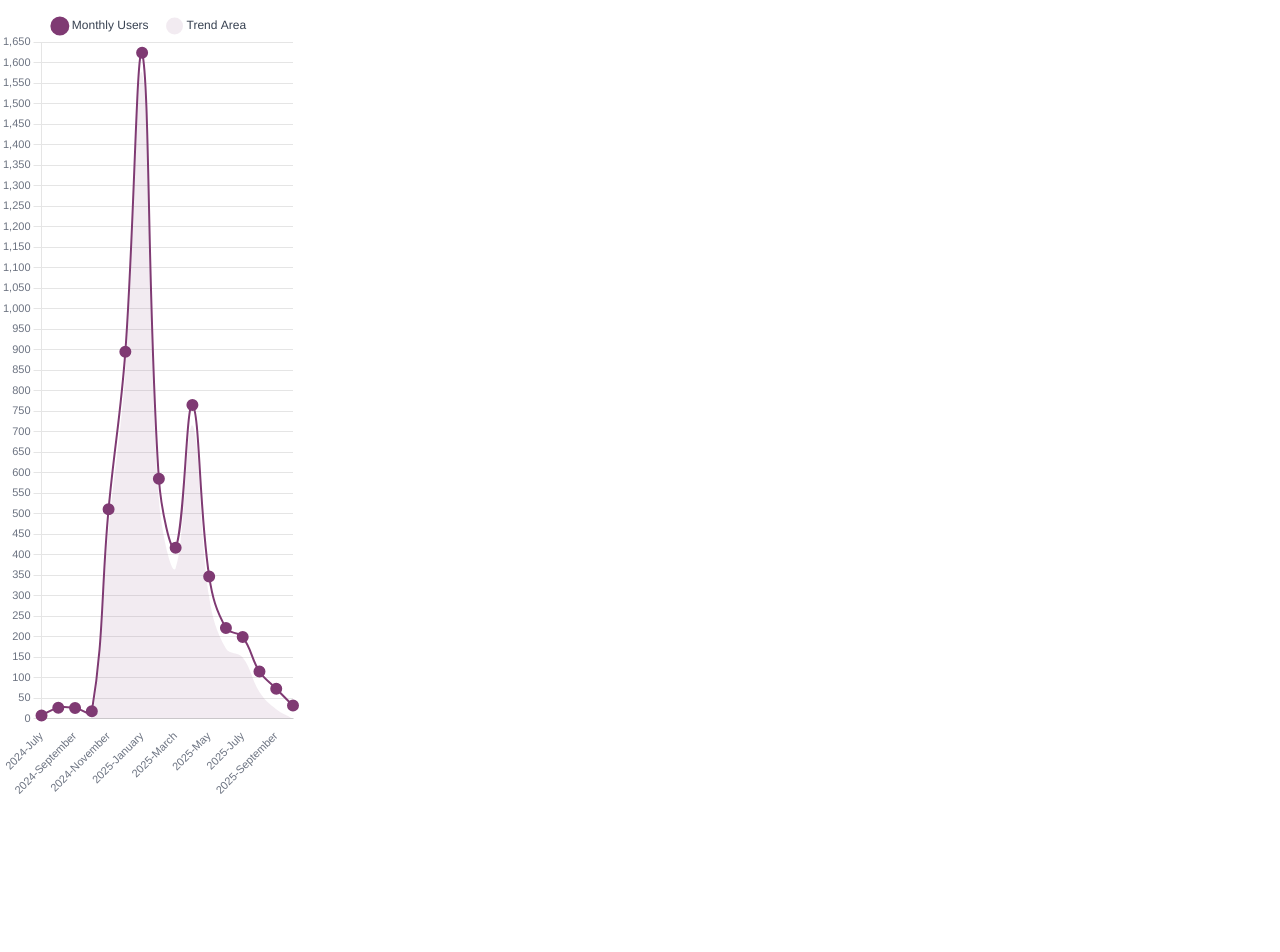
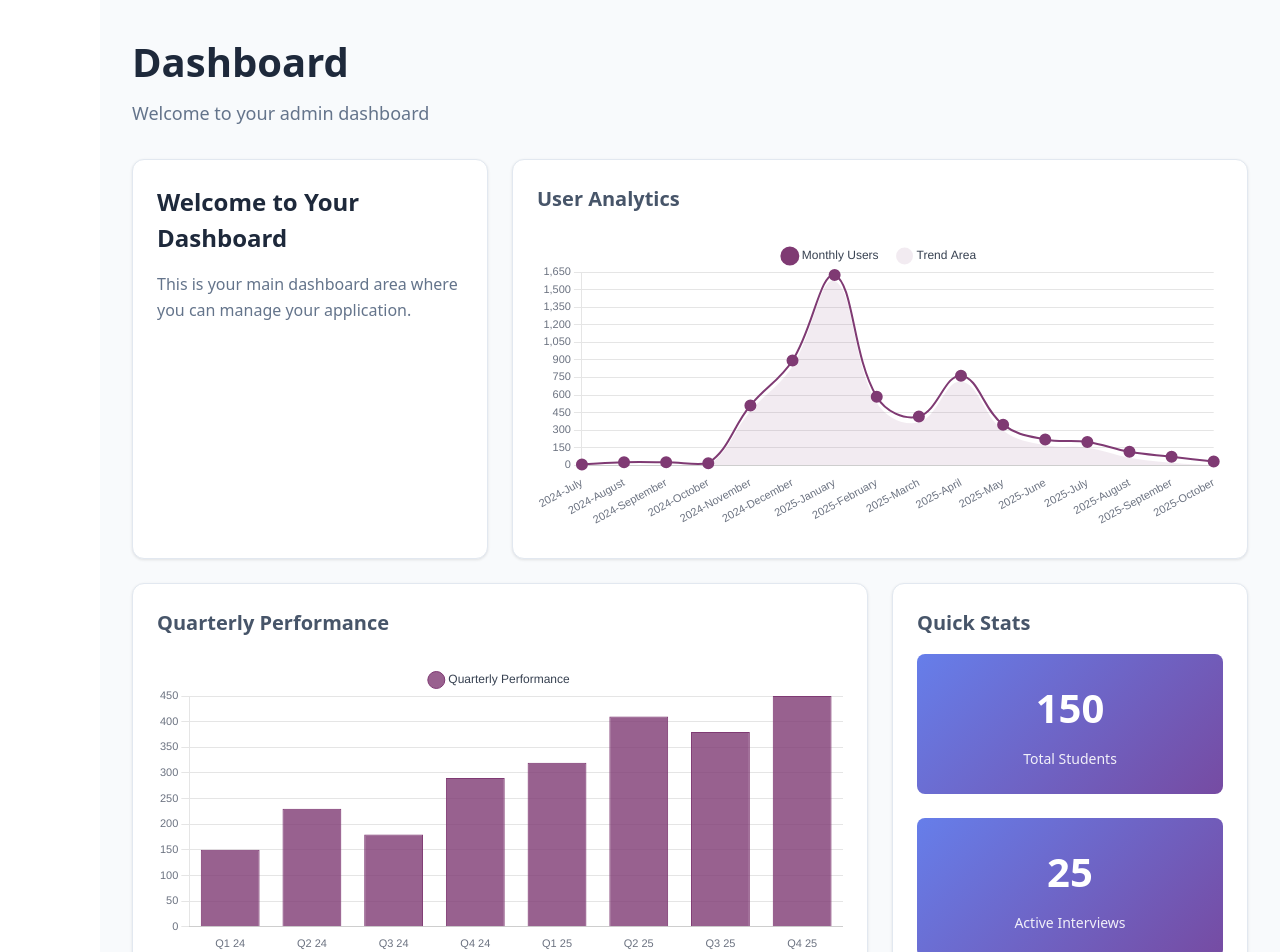
Before and after one commit to Rahulwagh228/Interview-Dashboard, a Next.js app: page /dashboard in a window 1280 px wide. Shown: the top 952 px of the page. Before the commit the page ends 800 px from the top, so only its background shows below. Built offline with nearby package versions, Linux system fonts and the light colour scheme.

Commit message:
Added the bar chart functionality into the dashboard

```diff
--- a/app/dashboard/page.tsx
+++ b/app/dashboard/page.tsx
@@ -1,9 +1,10 @@
 import React from "react";
 import Sidebar from "@/components/sidebar/Sidebar";
 import styles from "./dashboard.module.scss";
-// import { useAuth } from "@/lib/useAuth";
-import { LineGraphData } from "@/tempData";
+import { useAuth } from "@/lib/useAuth";
+import { LineGraphData, BarGraphData } from "@/tempData";
 import LineChart from "@/components/dashboardComponent/LineChart/LineChart";
+import BarChart from "@/components/dashboardComponent/BarChart/BarChart";
 
 const Page = () => {
   // Extract data properly from the LineGraphData
@@ -19,7 +20,21 @@ const Page = () => {
     return { labels, data };
   };
 
+  // Extract data for BarChart
+  const processBarData = () => {
+    if (!BarGraphData || BarGraphData.length === 0) {
+      return { labels: [], data: [] };
+    }
+
+    const dataObject = BarGraphData[0];
+    const labels = Object.keys(dataObject);
+    const data = Object.values(dataObject).map(value => parseInt(value as string));
+
+    return { labels, data };
+  };
+
   const { labels, data } = processChartData();
+  const { labels: barLabels, data: barData } = processBarData();
 
   const Linedata = {
     labels: labels, // Using extracted month names
@@ -46,12 +61,75 @@ const Page = () => {
     ],
   };
 
+  const Bardata = {
+    labels: barLabels,
+    datasets: [
+      {
+        label: "Quarterly Performance",
+        data: barData,
+        backgroundColor: "rgba(127, 58, 115, 0.8)",
+        borderColor: "#7f3a73",
+        borderWidth: 1,
+      },
+    ],
+  };
+
   return (
     <div className={styles.dashboardContainer}>
       <Sidebar />
-      <div className={styles.linechartDiv}>
-        {LineGraphData && <LineChart data={Linedata} />}
-      </div>
+      <main className={styles.mainContent}>
+        <div className={styles.contentWrapper}>
+          <div className={styles.pageHeader}>
+            <h1 className={styles.pageTitle}>Dashboard</h1>
+            <p className={styles.pageSubtitle}>Welcome to your admin dashboard</p>
+          </div>
+
+          <div className={styles.dashboardGrid}>
+            <div className={styles.dashboardCard}>
+              <h2>Welcome to Your Dashboard</h2>
+              <p>This is your main dashboard area where you can manage your application.</p>
+            </div>
+
+            {/* Line Chart Section */}
+            <div className={`${styles.dashboardCard} ${styles.chartCard}`}>
+              <h3>User Analytics</h3>
+              <div className={styles.chartContainer}>
+                {data.length > 0 ? (
+                  <LineChart data={Linedata} />
+                ) : (
+                  <div className={styles.noData}>No chart data available</div>
+                )}
+              </div>
+            </div>
+
+            {/* Bar Chart Section */}
+            <div className={`${styles.dashboardCard} ${styles.chartCard}`}>
+              <h3>Quarterly Performance</h3>
+              <div className={styles.chartContainer}>
+                {barData.length > 0 ? (
+                  <BarChart data={Bardata} />
+                ) : (
+                  <div className={styles.noData}>No chart data available</div>
+                )}
+              </div>
+            </div>
+
+            <div className={styles.dashboardCard}>
+              <h3>Quick Stats</h3>
+              <div className={styles.statsGrid}>
+                <div className={styles.statItem}>
+                  <span className={styles.statNumber}>150</span>
+                  <span className={styles.statLabel}>Total Students</span>
+                </div>
+                <div className={styles.statItem}>
+                  <span className={styles.statNumber}>25</span>
+                  <span className={styles.statLabel}>Active Interviews</span>
+                </div>
+              </div>
+            </div>
+          </div>
+        </div>
+      </main>
     </div>
   );
 };
--- /dev/null
+++ b/components/dashboardComponent/BarChart/BarChart.module.scss
@@ -0,0 +1,28 @@
+.chartWrapper {
+  position: relative;
+  width: 100%;
+  height: 100%;
+  min-height: 300px;
+
+  canvas {
+    max-width: 100% !important;
+    height: auto !important;
+  }
+}
+
+.chartError {
+  display: flex;
+  align-items: center;
+  justify-content: center;
+  height: 300px;
+  color: #6B7280;
+  font-style: italic;
+  background-color: #F9FAFB;
+  border: 2px dashed #E5E7EB;
+  border-radius: 8px;
+
+  p {
+    margin: 0;
+    font-size: 1rem;
+  }
+}
--- /dev/null
+++ b/components/dashboardComponent/BarChart/BarChart.tsx
@@ -0,0 +1,113 @@
+'use client'
+import React from 'react';
+import { Bar } from 'react-chartjs-2';
+import {
+  Chart as ChartJS,
+  CategoryScale,
+  LinearScale,
+  BarElement,
+  Title,
+  Tooltip,
+  Legend,
+} from 'chart.js';
+import styles from './BarChart.module.scss';
+
+ChartJS.register(
+  CategoryScale,
+  LinearScale,
+  BarElement,
+  Title,
+  Tooltip,
+  Legend
+);
+
+interface BarChartProps {
+  data: {
+    labels: string[];
+    datasets: Array<{
+      label: string;
+      data: number[];
+      backgroundColor?: string | string[];
+      borderColor?: string | string[];
+      borderWidth?: number;
+    }>;
+  };
+}
+
+const BarChart: React.FC<BarChartProps> = ({ data }) => {
+  const options = {
+    responsive: true,
+    maintainAspectRatio: false,
+    plugins: {
+      tooltip: {
+        callbacks: {
+          label: function (tooltipItem: any) {
+            return `${tooltipItem.dataset.label}: ${tooltipItem.raw}`;
+          },
+        },
+        backgroundColor: 'rgba(0, 0, 0, 0.8)',
+        titleColor: '#fff',
+        bodyColor: '#fff',
+        borderColor: '#7f3a73',
+        borderWidth: 1,
+      },
+      legend: {
+        display: true,
+        position: 'top' as const,
+        labels: {
+          usePointStyle: true,
+          padding: 20,
+          color: '#374151',
+          font: {
+            size: 12,
+            weight: 'normal' as const,
+          },
+        },
+      },
+    },
+    scales: {
+      x: {
+        grid: {
+          display: false,
+        },
+        ticks: {
+          color: '#6B7280',
+          font: {
+            size: 11,
+          },
+        },
+      },
+      y: {
+        beginAtZero: true,
+        grid: {
+          color: 'rgba(0, 0, 0, 0.1)',
+        },
+        ticks: {
+          color: '#6B7280',
+          font: {
+            size: 11,
+          },
+          callback: function(value: any) {
+            return value.toLocaleString();
+          },
+        },
+      },
+    },
+  };
+
+  if (!data || !data.labels || !data.datasets || data.labels.length === 0) {
+    return (
+      <div className={styles.chartError}>
+        <p>No chart data available</p>
+      </div>
+    );
+  }
+
+  return (
+    <div className={styles.chartWrapper}>
+      <Bar options={options} data={data} />
+    </div>
+  );
+};
+
+export default BarChart;
--- a/tempData.ts
+++ b/tempData.ts
@@ -18,3 +18,16 @@ export const LineGraphData = [
         "2025-October": "32"
     },
 ]
+
+export const BarGraphData = [
+    {
+        "Q1 24": "150",
+        "Q2 24": "230",
+        "Q3 24": "180",
+        "Q4 24": "290",
+        "Q1 25": "320",
+        "Q2 25": "410",
+        "Q3 25": "380",
+        "Q4 25": "450"
+    }
+]
```
